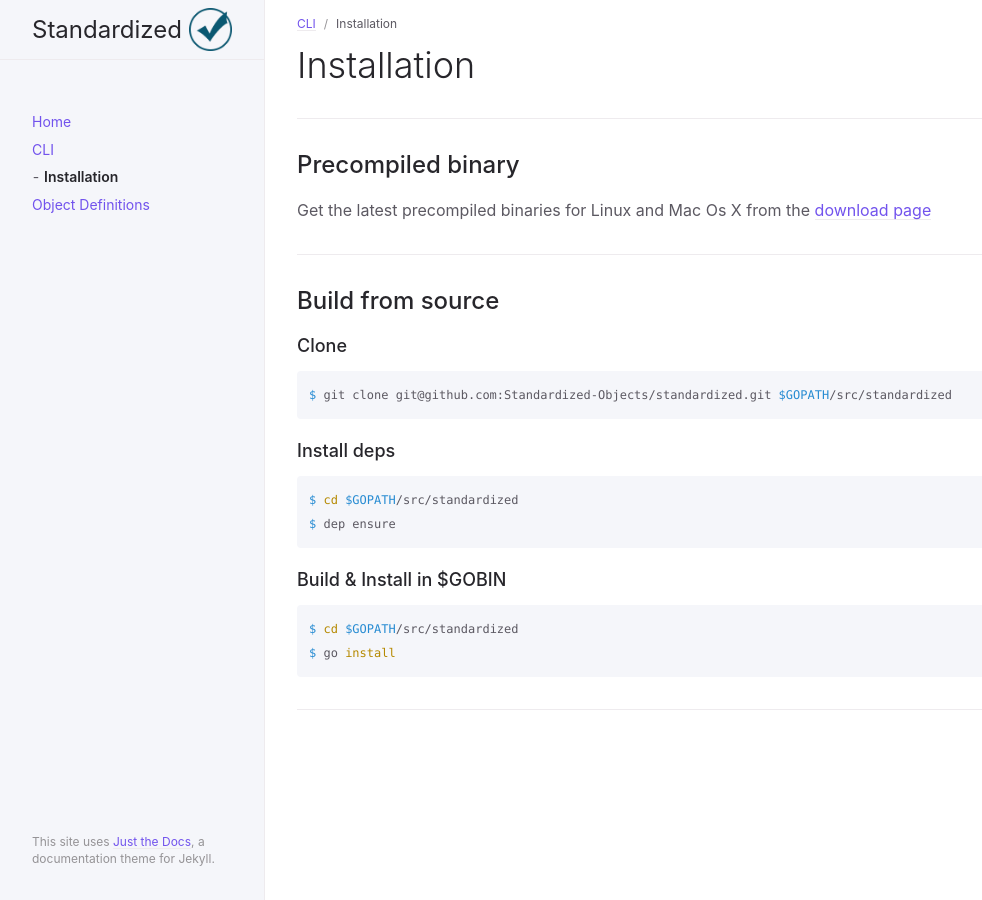
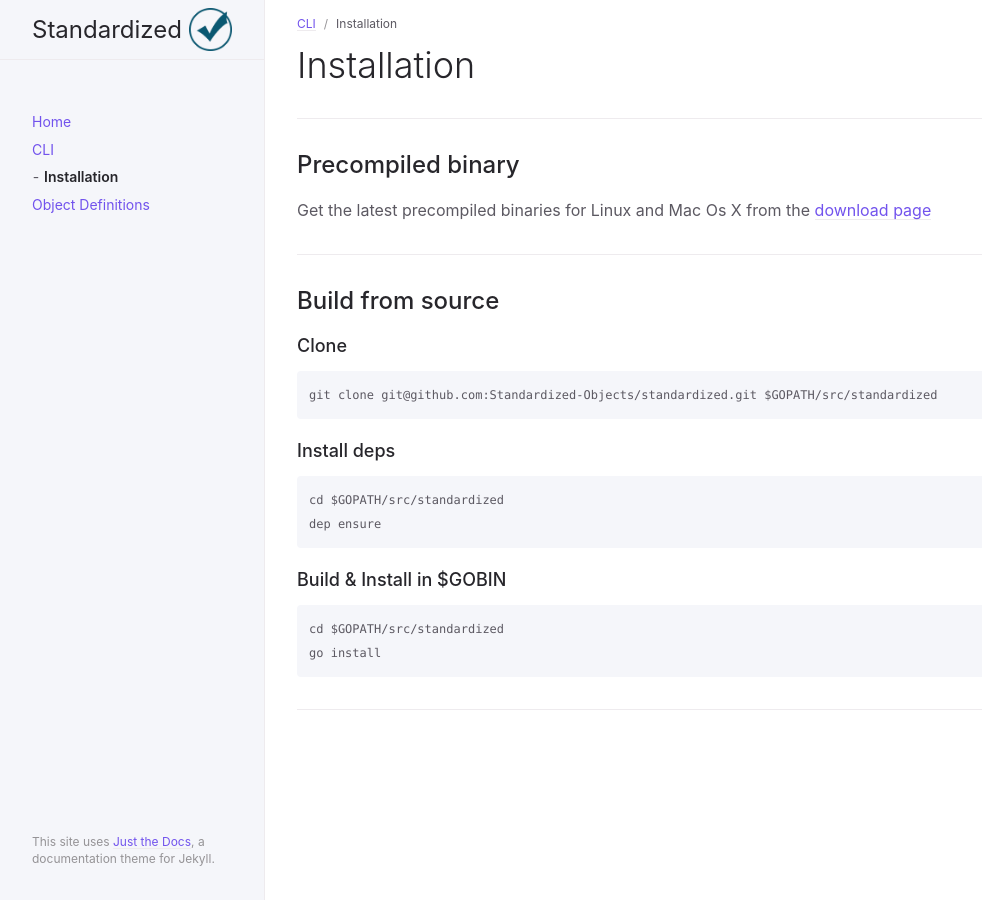
Before and after one commit to Standardized-Objects/Standardized-Objects.github.io, a Jekyll site: the page built from docs/cli/install.md, in a window 1280 px wide. Shown: the whole page, without its empty margins (107-1089 px from the left). Built offline with Jekyll 4.4.1, drawn with Linux system fonts in a browser that asks for light colours.

Commit message:
Update install.md

````diff
--- a/docs/cli/install.md
+++ b/docs/cli/install.md
@@ -19,16 +19,15 @@ Get the latest precompiled binaries for Linux and Mac Os X from the [download pa
 ## Build from source
 
 ### Clone
-```bash
-$ git clone git@github.com:Standardized-Objects/standardized.git $GOPATH/src/standardized
-```
+
+    git clone git@github.com:Standardized-Objects/standardized.git $GOPATH/src/standardized
+
 ### Install deps
-```bash
-$ cd $GOPATH/src/standardized
-$ dep ensure
-```
+
+    cd $GOPATH/src/standardized
+    dep ensure
+
 ### Build & Install in $GOBIN
-```bash
-$ cd $GOPATH/src/standardized
-$ go install
-```
+
+    cd $GOPATH/src/standardized
+    go install
````
